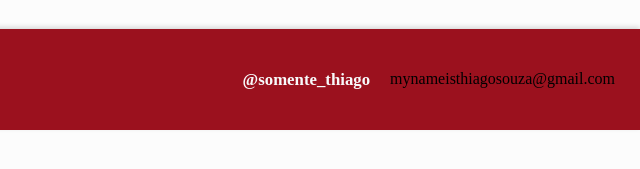
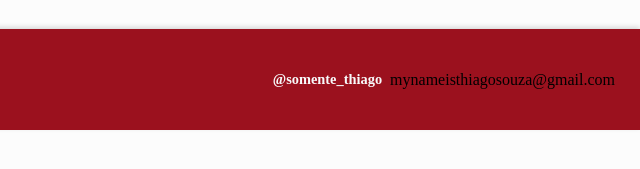
Before and after one commit to romanothiago/IPTS, a plain HTML site: page index.html in a window 1280 px wide. Shown: the part 515-684 px from the top of the page, 640-1280 px from the left. Drawn offline with Linux system fonts and the light colour scheme.

Commit message:
Update style.css

```diff
--- a/style.css
+++ b/style.css
@@ -133,12 +133,12 @@ body {
 
 .rodape-redes {
     display: flex;
-    gap: 20px;
+    gap: 8px;
 }
 
 .link-rede {
     color: #F8F9FA; /* Off-white */
-    font-size: 1.05rem;
+    font-size: 0.90rem;
     text-decoration: none;
     font-weight: 600;
     transition: opacity 0.2s ease;
```
